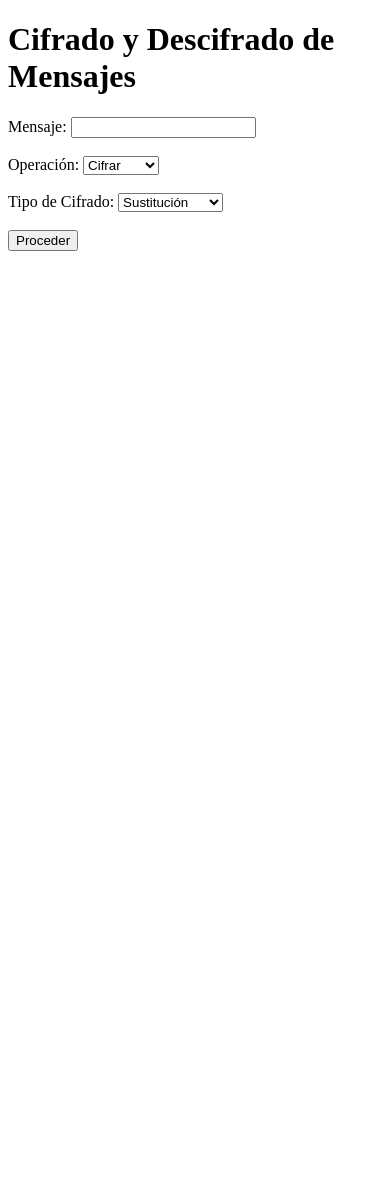
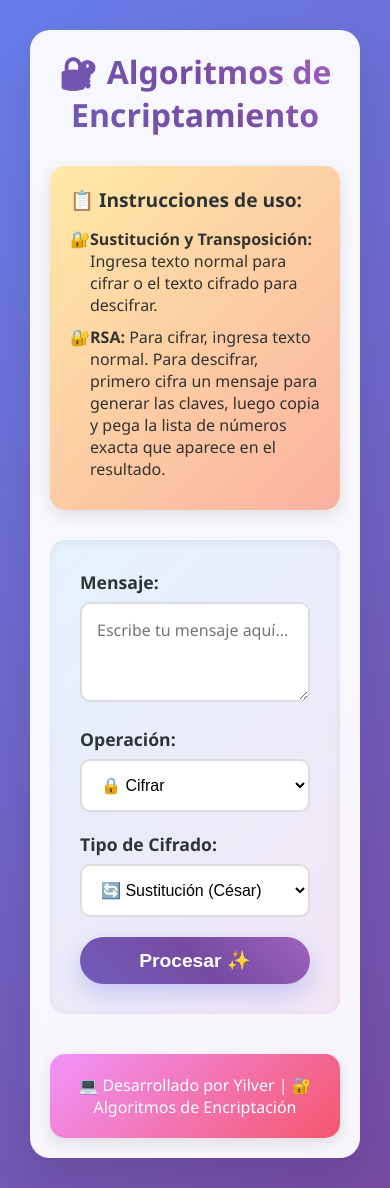
Before and after one commit to RennfahrerU/Algoritmos-de-Encriptamiento, a Flask app: page / in a window 390 px wide. Before the commit the page ends 251 px from the top, so only its background shows below. Run offline with Flask 3, Linux system fonts and the light colour scheme.

Commit message:
feat: Implementación web a main; estilización y mejoras en QOL

```diff
--- a/README.MD.txt
+++ /dev/null
@@ -1,3 +0,0 @@
-# Algoritmos de encriptamiento
-
-RSA
--- a/app.py
+++ b/app.py
@@ -1,14 +1,17 @@
-from flask import Flask, render_template, request
+from flask import Flask, render_template, request, session
 import sustitucion
 import transposicion
-import util
 import RSA
+import ast
 
 app = Flask(__name__)
+app.secret_key = 'clave_secreta_para_algoritmos_de_encriptacion'  # Cambia esto por una clave secura
 
 @app.route('/', methods=['GET', 'POST'])
 def index():
     resultado = None
+    mensaje_info = None
+
     if request.method == 'POST':
         mensaje = request.form['mensaje']
         operacion = request.form['operacion']
@@ -27,13 +30,12 @@ def index():
             else:
                 resultado = transposicion_descifrar(mensaje, clave)
         elif tipo_cifrado == 'RSA':
-            bits = 32
-            e, d, n = RSA.gen_keys(bits)
             if operacion == 'cifrar':
-                resultado = RSA_cifrar(mensaje, e, n)
+                resultado, mensaje_info = RSA_cifrar(mensaje)
             else:
-                resultado = RSA_descifrar(mensaje, d, n)
-    return render_template('index.html', resultado=resultado)
+                resultado = RSA_descifrar(mensaje)
+
+    return render_template('index.html', resultado=resultado, mensaje_info=mensaje_info)
 
 def sustitucion_cifrar(mensaje, pos):
     cifrado = sustitucion.convertiraNumero(mensaje)
@@ -55,13 +57,46 @@ def transposicion_descifrar(mensaje, clave):
     descifrado = transposicion.descifrar(mensaje, clave)
     return descifrado
 
-def RSA_cifrar(mensaje, e, n):
+def RSA_cifrar(mensaje):
+    bits = 32
+    e, d, n = RSA.gen_keys(bits)
+    # Guardar las claves en la sesión
+    session['rsa_e'] = e
+    session['rsa_d'] = d
+    session['rsa_n'] = n
+
     mensaje_cifrado = RSA.encrypt(mensaje, e, n)
-    return mensaje_cifrado
+    # Convertir la lista a string para mostrar
+    mensaje_cifrado_str = str(mensaje_cifrado)
 
-def RSA_descifrar(mensaje_cifrado, d, n):
-    mensaje_descifrado = RSA.decrypt(mensaje_cifrado, d, n)
-    return mensaje_descifrado
+    # Información adicional para el usuario
+    info = f"Claves generadas - e: {e}, d: {d}, n: {n}. Para descifrar, usa esta lista exacta: {mensaje_cifrado_str}"
+
+    return mensaje_cifrado_str, info
+
+def RSA_descifrar(mensaje_cifrado_str):
+    try:
+        # Obtener las claves de la sesión
+        if 'rsa_d' not in session or 'rsa_n' not in session:
+            return "Error: No hay claves RSA en la sesión. Primero debes cifrar un mensaje para generar las claves."
+
+        d = session['rsa_d']
+        n = session['rsa_n']
+
+        # Convertir el string de vuelta a lista
+        try:
+            mensaje_cifrado = ast.literal_eval(mensaje_cifrado_str)
+        except (ValueError, SyntaxError):
+            return "Error: El formato del mensaje cifrado no es válido. Debe ser una lista de números como [123, 456, 789]."
+
+        if not isinstance(mensaje_cifrado, list):
+            return "Error: El mensaje cifrado debe ser una lista de números."
+
+        mensaje_descifrado = RSA.decrypt(mensaje_cifrado, d, n)
+        return mensaje_descifrado
+
+    except Exception as e:
+        return f"Error al descifrar: {str(e)}"
 
 if __name__ == '__main__':
     app.run(debug=True)
--- a/static/css/index.css
+++ b/static/css/index.css
@@ -0,0 +1,293 @@
+/* Reset y configuración base */
+* {
+    margin: 0;
+    padding: 0;
+    box-sizing: border-box;
+}
+
+body {
+    font-family: 'Segoe UI', Tahoma, Geneva, Verdana, sans-serif;
+    background: linear-gradient(135deg, #667eea 0%, #764ba2 100%);
+    min-height: 100vh;
+    padding: 20px;
+    color: #333;
+}
+
+/* Container principal */
+.container {
+    max-width: 800px;
+    margin: 0 auto;
+    background: rgba(255, 255, 255, 0.95);
+    backdrop-filter: blur(10px);
+    border-radius: 20px;
+    padding: 40px;
+    box-shadow: 0 20px 40px rgba(0, 0, 0, 0.1);
+}
+
+/* Título principal */
+h1 {
+    text-align: center;
+    font-size: 2.5rem;
+    background: linear-gradient(45deg, #667eea, #764ba2, #f093fb);
+    background-size: 300% 300%;
+    -webkit-background-clip: text;
+    -webkit-text-fill-color: transparent;
+    background-clip: text;
+    animation: gradientAnimation 4s ease infinite;
+    margin-bottom: 30px;
+    font-weight: 700;
+}
+
+@keyframes gradientAnimation {
+    0% { background-position: 0% 50%; }
+    50% { background-position: 100% 50%; }
+    100% { background-position: 0% 50%; }
+}
+
+/* Caja de instrucciones */
+.instructions {
+    background: linear-gradient(135deg, #ffeaa7 0%, #fab1a0 100%);
+    border: none;
+    padding: 20px;
+    margin-bottom: 30px;
+    border-radius: 15px;
+    box-shadow: 0 5px 15px rgba(0, 0, 0, 0.1);
+}
+
+.instructions h3 {
+    color: #2d3436;
+    margin-bottom: 15px;
+    font-size: 1.2rem;
+}
+
+.instructions ul {
+    list-style: none;
+}
+
+.instructions li {
+    margin-bottom: 10px;
+    padding-left: 20px;
+    position: relative;
+}
+
+.instructions li::before {
+    content: "🔐";
+    position: absolute;
+    left: 0;
+}
+
+/* Formulario */
+.form-container {
+    background: linear-gradient(135deg, #e3f2fd 0%, #f3e5f5 100%);
+    padding: 30px;
+    border-radius: 15px;
+    margin-bottom: 30px;
+    box-shadow: inset 0 2px 10px rgba(0, 0, 0, 0.05);
+}
+
+/* Labels */
+label {
+    display: block;
+    font-weight: 600;
+    color: #2d3436;
+    margin-bottom: 8px;
+    font-size: 1.1rem;
+}
+
+/* Textarea y selects */
+textarea, select {
+    width: 100%;
+    padding: 15px;
+    border: 2px solid #ddd;
+    border-radius: 10px;
+    font-size: 1rem;
+    transition: all 0.3s ease;
+    background: white;
+    margin-bottom: 20px;
+}
+
+textarea:focus, select:focus {
+    outline: none;
+    border-color: #667eea;
+    box-shadow: 0 0 15px rgba(102, 126, 234, 0.2);
+    transform: translateY(-2px);
+}
+
+textarea {
+    resize: vertical;
+    min-height: 80px;
+    font-family: 'Segoe UI', Tahoma, Geneva, Verdana, sans-serif;
+}
+
+/* Botón principal */
+.submit-btn {
+    background: linear-gradient(45deg, #667eea 0%, #764ba2 50%, #f093fb 100%);
+    background-size: 300% 300%;
+    color: white;
+    border: none;
+    padding: 15px 40px;
+    font-size: 1.2rem;
+    font-weight: 600;
+    border-radius: 25px;
+    cursor: pointer;
+    transition: all 0.3s ease;
+    display: block;
+    margin: 0 auto;
+    box-shadow: 0 10px 25px rgba(102, 126, 234, 0.3);
+    animation: gradientAnimation 4s ease infinite;
+}
+
+.submit-btn:hover {
+    transform: translateY(-3px);
+    box-shadow: 0 15px 35px rgba(102, 126, 234, 0.4);
+}
+
+.submit-btn:active {
+    transform: translateY(-1px);
+}
+
+/* Resultados */
+.result-container {
+    margin-top: 30px;
+}
+
+.result-box {
+    background: linear-gradient(135deg, #a8edea 0%, #fed6e3 100%);
+    padding: 20px;
+    border-radius: 15px;
+    margin-bottom: 20px;
+    box-shadow: 0 5px 20px rgba(0, 0, 0, 0.1);
+    word-break: break-all;
+    animation: slideIn 0.5s ease-out;
+}
+
+@keyframes slideIn {
+    from {
+        opacity: 0;
+        transform: translateY(20px);
+    }
+    to {
+        opacity: 1;
+        transform: translateY(0);
+    }
+}
+
+.result-box h2 {
+    color: #2d3436;
+    margin-bottom: 15px;
+    font-size: 1.5rem;
+}
+
+.result-text {
+    background: rgba(255, 255, 255, 0.7);
+    padding: 15px;
+    border-radius: 10px;
+    font-family: 'Courier New', monospace;
+    font-size: 0.95rem;
+    border-left: 4px solid #667eea;
+}
+
+/* Información adicional */
+.info-box {
+    background: linear-gradient(135deg, #e8f4f8 0%, #d1ecf1 100%);
+    padding: 20px;
+    border-radius: 15px;
+    box-shadow: 0 5px 15px rgba(0, 0, 0, 0.05);
+    animation: slideIn 0.7s ease-out;
+}
+
+.info-box h3 {
+    color: #2d3436;
+    margin-bottom: 10px;
+    font-size: 1.2rem;
+}
+
+.info-text {
+    background: rgba(255, 255, 255, 0.8);
+    padding: 15px;
+    border-radius: 10px;
+    font-size: 0.9rem;
+    color: #495057;
+    border-left: 4px solid #17a2b8;
+}
+
+/* Efectos hover para elementos interactivos */
+.form-container:hover {
+    transform: translateY(-2px);
+    transition: transform 0.3s ease;
+}
+
+/* Footer */
+.footer {
+    text-align: center;
+    margin-top: 40px;
+    padding: 20px;
+    background: linear-gradient(135deg, #f093fb 0%, #f5576c 100%);
+    border-radius: 15px;
+    color: white;
+    font-weight: 500;
+    box-shadow: 0 5px 15px rgba(0, 0, 0, 0.1);
+}
+
+.footer a {
+    color: white;
+    text-decoration: none;
+    font-weight: 600;
+    transition: all 0.3s ease;
+}
+
+.footer a:hover {
+    text-shadow: 0 0 10px rgba(255, 255, 255, 0.8);
+    transform: scale(1.05);
+    display: inline-block;
+}
+
+/* Efectos de partículas de fondo (opcional) */
+.particle {
+    position: fixed;
+    width: 4px;
+    height: 4px;
+    background: rgba(255, 255, 255, 0.5);
+    border-radius: 50%;
+    pointer-events: none;
+    animation: float 6s infinite linear;
+    z-index: -1;
+}
+
+@keyframes float {
+    0% {
+        transform: translateY(100vh) rotate(0deg);
+        opacity: 0;
+    }
+    10% {
+        opacity: 1;
+    }
+    90% {
+        opacity: 1;
+    }
+    100% {
+        transform: translateY(-100px) rotate(360deg);
+        opacity: 0;
+    }
+}
+
+/* Responsive */
+@media (max-width: 768px) {
+    .container {
+        padding: 20px;
+        margin: 10px;
+    }
+
+    h1 {
+        font-size: 2rem;
+    }
+
+    .submit-btn {
+        width: 100%;
+        padding: 12px;
+    }
+
+    textarea {
+        font-size: 16px; /* Evita zoom en móviles */
+    }
+}
--- a/templates/index.html
+++ b/templates/index.html
@@ -1,35 +1,64 @@
 <!DOCTYPE html>
-<html lang="en">
+<html lang="es">
 <head>
     <meta charset="UTF-8">
     <meta name="viewport" content="width=device-width, initial-scale=1.0">
-    <title>Cifrado y Descifrado</title>
+    <title>🔐 Algoritmos de Encriptamiento</title>
+    <link rel="stylesheet" href="{{ url_for('static', filename='css/index.css') }}">
 </head>
 <body>
-    <h1>Cifrado y Descifrado de Mensajes</h1>
+    <div class="container">
+        <h1>🔐 Algoritmos de Encriptamiento</h1>
+
+        <div class="instructions">
+            <h3>📋 Instrucciones de uso:</h3>
+            <ul>
+                <li><strong>Sustitución y Transposición:</strong> Ingresa texto normal para cifrar o el texto cifrado para descifrar.</li>
+                <li><strong>RSA:</strong> Para cifrar, ingresa texto normal. Para descifrar, primero cifra un mensaje para generar las claves, luego copia y pega la lista de números exacta que aparece en el resultado.</li>
+            </ul>
+        </div>
+
+        <div class="form-container">
             <form method="POST">
                 <label for="mensaje">Mensaje:</label>
-        <input type="text" id="mensaje" name="mensaje" required><br><br>
+                <textarea id="mensaje" name="mensaje" rows="3" placeholder="Escribe tu mensaje aquí..." required></textarea>
 
                 <label for="operacion">Operación:</label>
                 <select id="operacion" name="operacion">
-            <option value="cifrar">Cifrar</option>
-            <option value="descifrar">Descifrar</option>
-        </select><br><br>
+                    <option value="cifrar">🔒 Cifrar</option>
+                    <option value="descifrar">🔓 Descifrar</option>
+                </select>
 
                 <label for="tipo_cifrado">Tipo de Cifrado:</label>
                 <select id="tipo_cifrado" name="tipo_cifrado">
-            <option value="sustitucion">Sustitución</option>
-            <option value="transposicion">Transposición</option>
-            <option value="RSA">RSA</option>
-        </select><br><br>
+                    <option value="sustitucion">🔄 Sustitución (César)</option>
+                    <option value="transposicion">🔀 Transposición</option>
+                    <option value="RSA">🔑 RSA</option>
+                </select>
 
-        <button type="submit">Proceder</button>
+                <button type="submit" class="submit-btn">Procesar ✨</button>
             </form>
+        </div>
 
+        <div class="result-container">
             {% if resultado %}
-    <h2>Resultado:</h2>
-    <p>{{ resultado }}</p>
+            <div class="result-box">
+                <h2>🎆 Resultado:</h2>
+                <div class="result-text">{{ resultado }}</div>
+            </div>
             {% endif %}
+
+            {% if mensaje_info %}
+            <div class="info-box">
+                <h3>📝 Información Adicional:</h3>
+                <div class="info-text">{{ mensaje_info }}</div>
+            </div>
+            {% endif %}
+        </div>
+
+        <div class="footer">
+            <p>💻 Desarrollado por Yilver | 🔐 Algoritmos de Encriptación
+        </div>
+    </div>
 </body>
 </html>
```
Also changed, not shown: README.md (added), 3 other files. Lines whose indentation alone changed are shown as unchanged.
